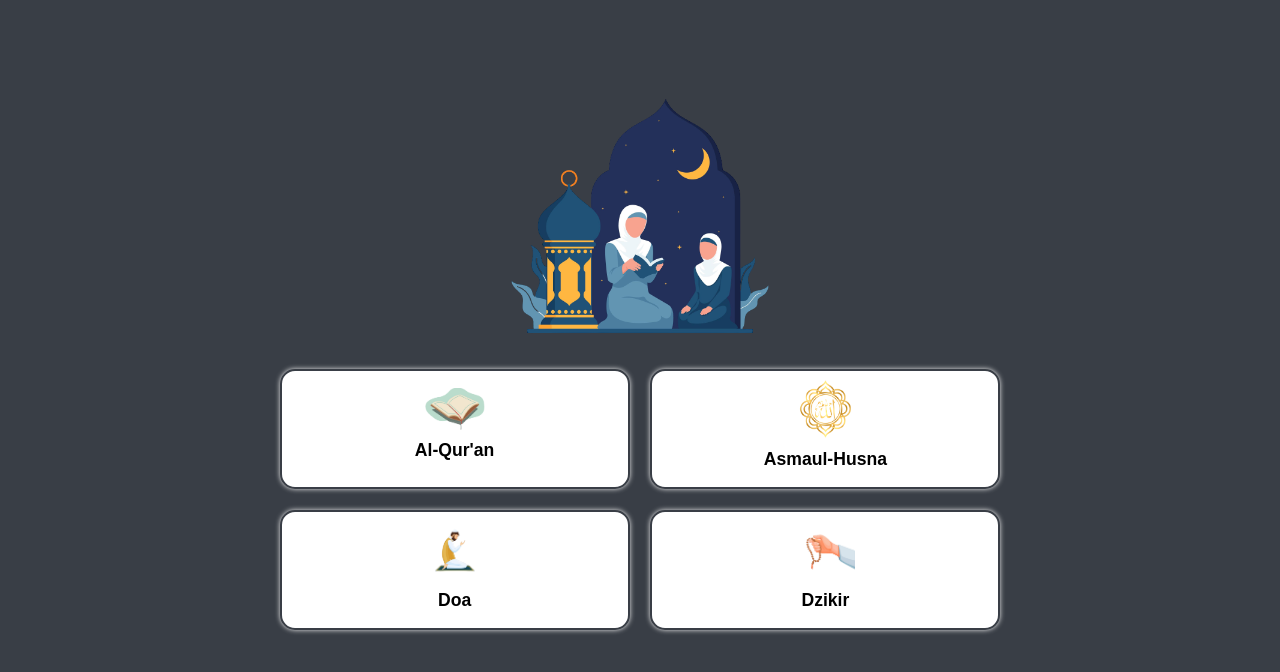
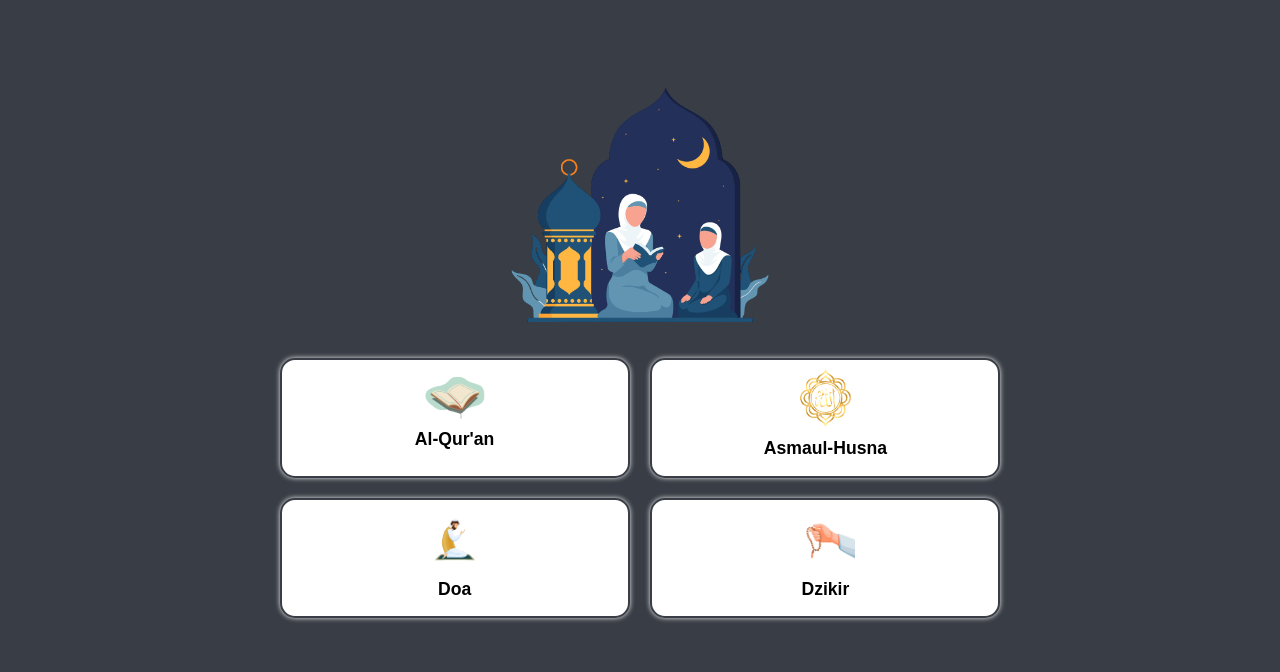
Before and after one commit to syamsul987/quranku, a plain HTML site: page index.html in a window 1280 px wide. Shown: the part 58-730 px from the top of the page. Drawn offline with nearby package versions, Linux system fonts and the light colour scheme; no server answers.

Commit message:
update file

```diff
--- a/asset/css/style.css
+++ b/asset/css/style.css
@@ -19,13 +19,21 @@ body {
   font-family:Sans-Serif;
 }
 
-.conten {
+.conten1 {
   position: relative;
+  padding-bottom: 1rem;
   width: 100%;
   height: 100vh;
-  padding-bottom: 1rem;
   background-color: var(--abu-tua);
 }
+
+.conten {
+  width: 100%;
+  background-color: var(--abu-tua);
+  padding-bottom: 1rem;
+}
+
+
 
 .navbar {
   position: fixed;
@@ -139,13 +147,11 @@ svg {
 }
 
 @media(min-width: 500px) {
-  .conten {
+  .conten1 {
     display: flex;
     justify-content: center;
     align-items: center;
     flex-direction: column;
-    padding-bottom: 0.6rem;
-    overflow: hidden;
   }
 
   .image {
@@ -159,6 +165,8 @@ svg {
 
   .inbox {
     margin-top: -1rem;
+    padding-bottom: 2rem;
+    /* background-color: tomato; */
   }
 
   .box {
--- a/index.html
+++ b/index.html
@@ -12,7 +12,7 @@
 </head>
 
 <body>
-  <div class="conten">
+  <div class="conten1">
     <!-- navbar -->
     <nav class="navbar text-uppercase ">
       <div class="container-fluid">
```
